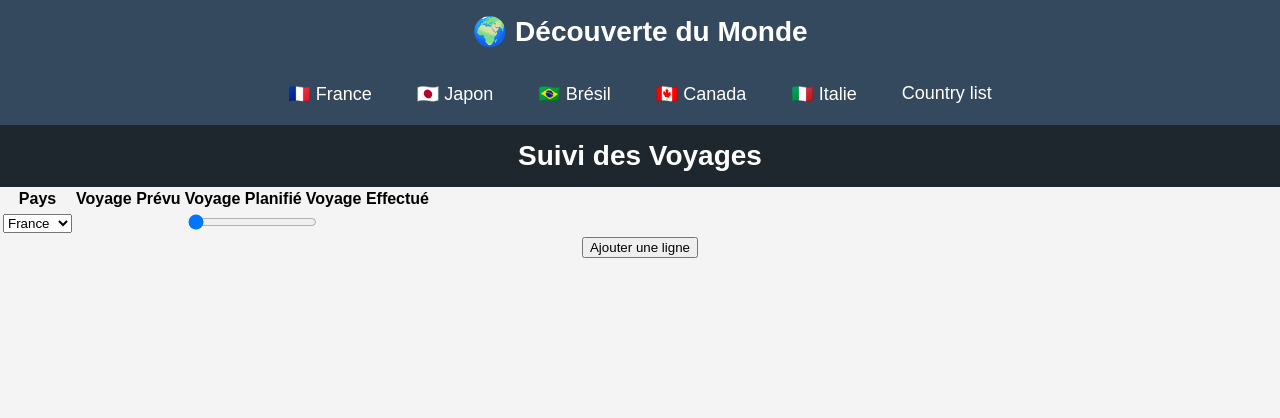
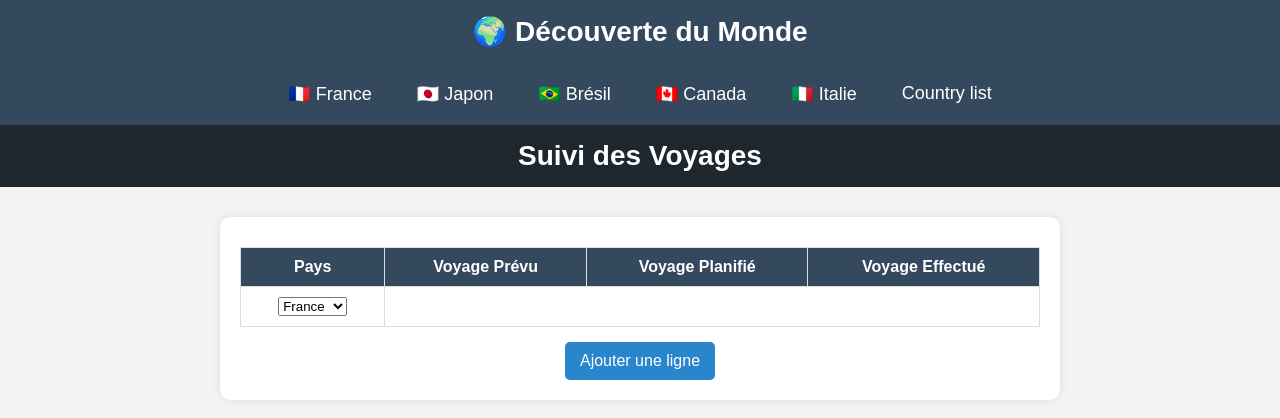
Before and after one commit to antoinedag/travel, a plain HTML site: page countryside.html in a window 1280 px wide. Drawn offline with Linux system fonts and the light colour scheme.

Commit message:
Update style.css

```diff
--- a/style.css
+++ b/style.css
@@ -117,3 +117,135 @@ svg {
   height: auto;
   cursor: grab;
 }
+
+/* Style pour le tableau */
+.table-container {
+  margin: 30px auto;
+  width: 80%;
+  max-width: 800px;
+  background: white;
+  padding: 20px;
+  border-radius: 10px;
+  box-shadow: 0px 0px 10px rgba(0, 0, 0, 0.1);
+}
+
+table {
+  width: 100%;
+  border-collapse: collapse;
+  margin-top: 10px;
+}
+
+table,
+th,
+td {
+  border: 1px solid #ddd;
+}
+
+th,
+td {
+  padding: 10px;
+  text-align: center;
+}
+
+th {
+  background-color: #34495e;
+  color: white;
+}
+
+tr:nth-child(even) {
+  background-color: #f9f9f9;
+}
+
+button#addRow {
+  margin-top: 15px;
+  padding: 10px 15px;
+  border: none;
+  background-color: #2986cc;
+  color: white;
+  font-size: 16px;
+  border-radius: 5px;
+  cursor: pointer;
+  transition: background 0.3s;
+}
+
+button#addRow:hover {
+  background-color: #1e5a8a;
+}
+
+.progress-slider {
+  appearance: none;
+  width: 100%;
+  height: 8px;
+  border-radius: 5px;
+  outline: none;
+  transition: background 0.3s ease-in-out;
+  background: linear-gradient(to right, orange 0%, orange 50%, #ddd 50%);
+}
+
+.progress-slider::-webkit-slider-runnable-track {
+  height: 8px;
+  border-radius: 5px;
+  background: linear-gradient(
+    to right,
+    orange var(--progress),
+    #ddd var(--progress)
+  );
+}
+
+.progress-slider::-moz-range-track {
+  height: 8px;
+  border-radius: 5px;
+  background: linear-gradient(
+    to right,
+    orange var(--progress),
+    #ddd var(--progress)
+  );
+}
+
+/* Pour Firefox */
+.progress-slider::-moz-range-track {
+  height: 8px;
+  border-radius: 5px;
+  background: linear-gradient(to right, red 0%, red 0%, #ddd 0%);
+}
+
+input[type="range"] {
+  appearance: none;
+  width: 100%;
+  height: 8px;
+  background: linear-gradient(
+    to right,
+    orange var(--progress),
+    #ddd var(--progress)
+  );
+  border-radius: 5px;
+  outline: none;
+  transition: background 0.3s;
+}
+
+/* Style du curseur */
+.progress-slider::-webkit-slider-thumb {
+  -webkit-appearance: none;
+  appearance: none;
+  width: 16px;
+  height: 16px;
+  border-radius: 50%;
+  cursor: pointer;
+  position: relative;
+  margin-top: -4px;
+  background: var(--slider-color);
+}
+
+/* Pour Firefox */
+.progress-slider::-moz-range-thumb {
+  width: 16px;
+  height: 16px;
+  border-radius: 50%;
+  cursor: pointer;
+  background: var(--slider-color);
+}
+
+/* Appliquer la couleur uniquement à la partie gauche */
+input[type="range"]::-moz-range-progress {
+  background: var(--slider-color);
+}
```
